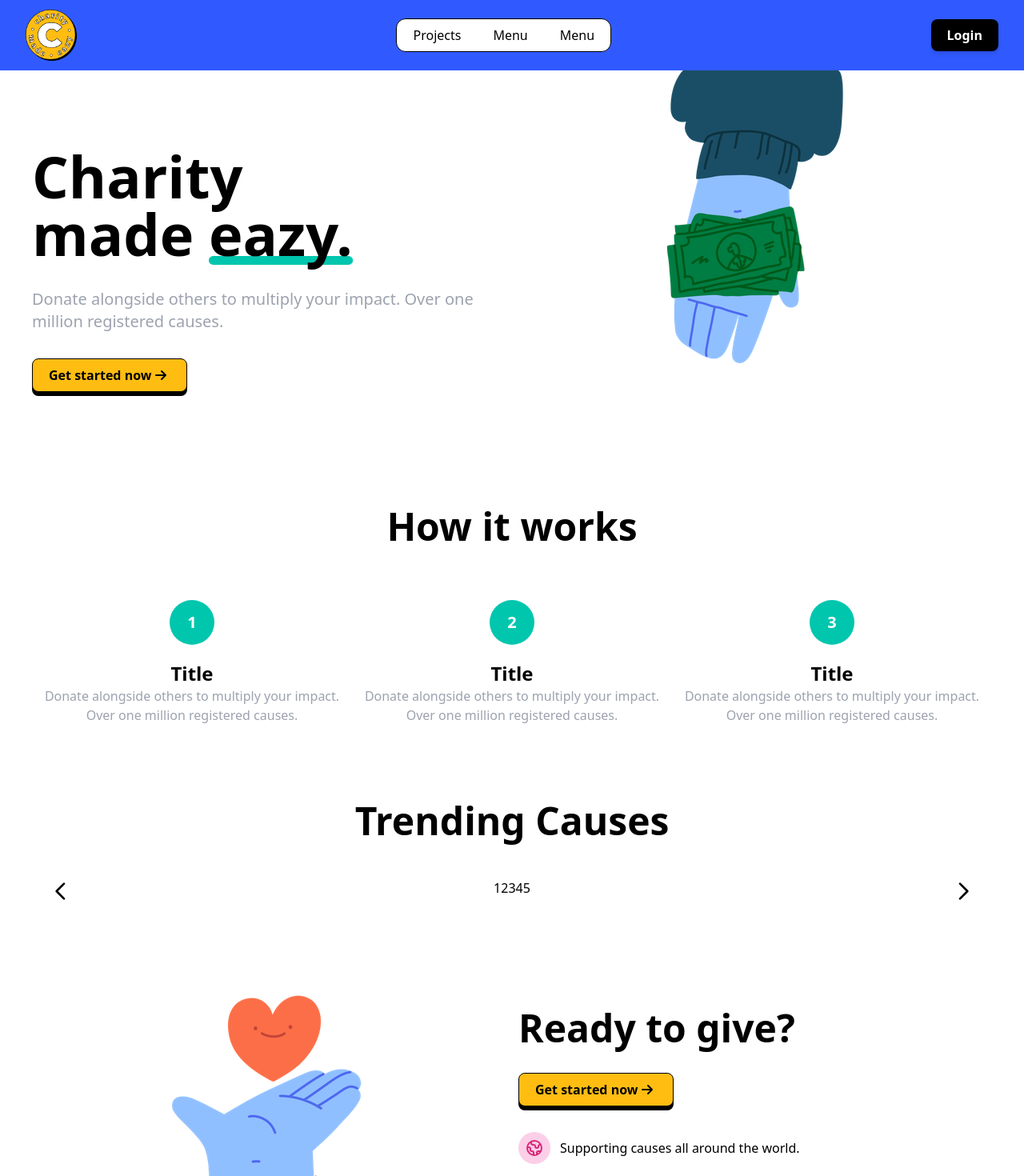
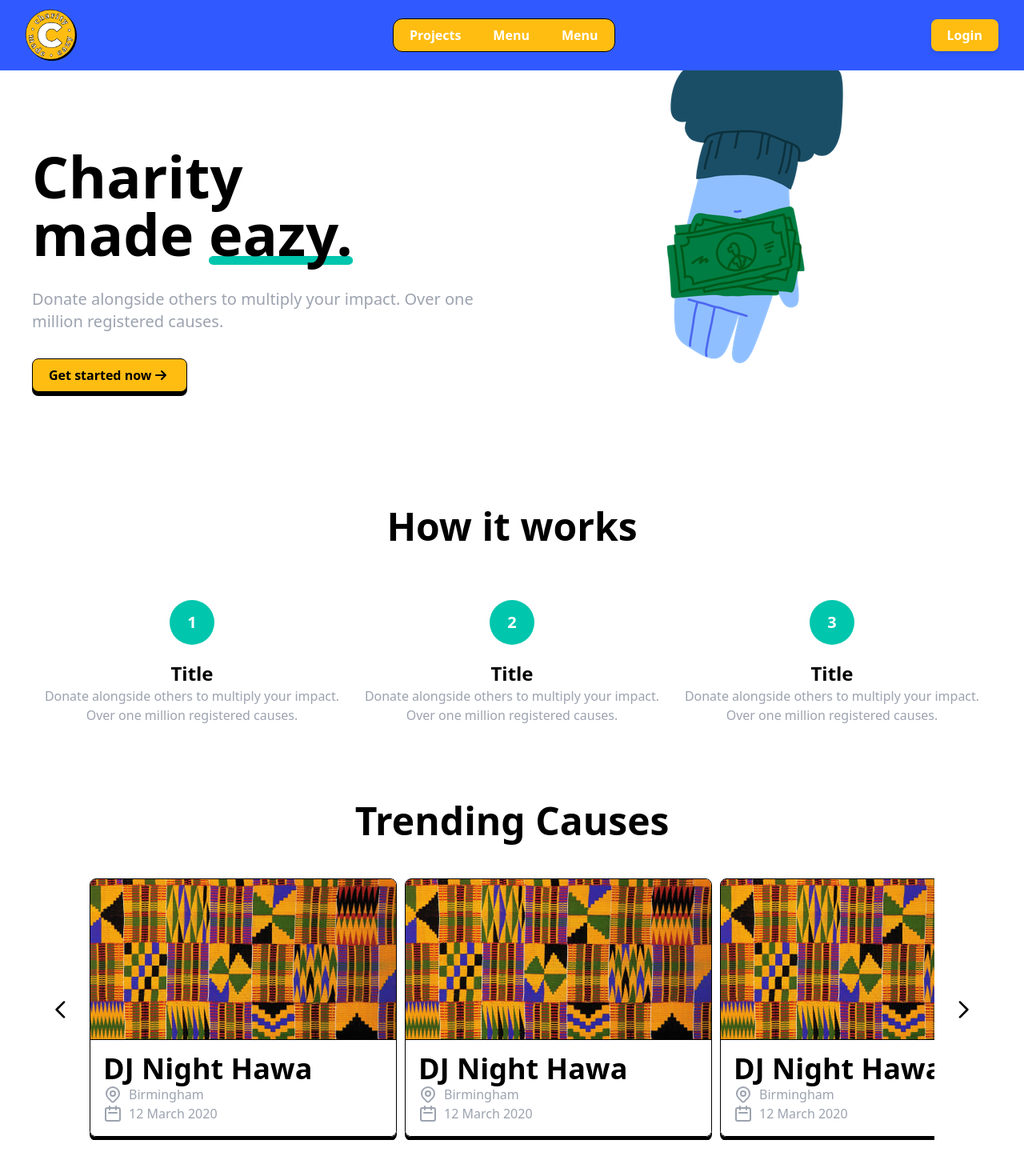
Before and after one commit to jrnesc/chariteazy, a React (Create React App) app in the folder frontend/: page / in a window 1280 px wide. Shown: the top 1470 px of the page at 80% size. Built offline with nearby package versions, Linux system fonts and the light colour scheme.

Commit message:
adding CSS font and color changes to nav menu bar

```diff
--- a/frontend/src/components/Header.jsx
+++ b/frontend/src/components/Header.jsx
@@ -8,12 +8,12 @@ const Header = (props) => {
           <Link to={{ pathname: "/" }}>
             <img src="images/logo.png" className="h-16 w-16" />
           </Link>
-          <div className="rounded-xl overflow-hidden border border-black bg-white hidden sm:block">
+          <div className="rounded-xl overflow-hidden border border-black bg-yello text-white font-bold hidden sm:block">
             <ul className="flex items-baseline">
               <li className="py-2 px-5">
                 <NavLink
                   to={{ pathname: "/projects" }}
-                  activeClassName="font-bold text-teel"
+                  activeClassName="font-bold text-black"
                 >
                   Projects
                 </NavLink>
@@ -27,7 +27,7 @@ const Header = (props) => {
             </ul>
           </div>
           <button
-            className="py-2 px-5 bg-black hover:bg-gray-700 focus:ring-gray-500 focus:ring-offset-gray-200 text-white transition ease-in duration-200 text-center text-base font-semibold shadow-md focus:outline-none focus:ring-2 focus:ring-offset-2 rounded-lg"
+            className="py-2 px-5 bg-yello hover:bg-yellow-500 focus:ring-gray-500 focus:ring-offset-gray-200 text-white transition ease-in duration-200 text-center text-base font-bold shadow-md focus:outline-none focus:ring-2 focus:ring-offset-2 rounded-lg"
             onClick={props.onLoginClick}
           >
             Login
@@ -35,7 +35,7 @@ const Header = (props) => {
         </div>
       </nav>
       <div className="fixed bottom-0 w-full z-10 sm:hidden">
-        <div className="rounded-t-xl overflow-hidden border border-black bg-white">
+        <div className="rounded-t-xl overflow-hidden border border-yello bg-yello">
           <ul className="flex items-baseline justify-between">
             <li className="py-2 px-5">
               <NavLink
--- a/frontend/src/pages/Home.jsx
+++ b/frontend/src/pages/Home.jsx
@@ -1,7 +1,16 @@
 import React from "react";
+import CauseCard from "../components/CauseCard";
 import HorizontalCardList from "../components/HorizontalCardList";
 
 const Home = () => {
+
+  const cards = [
+    <CauseCard />,
+    <CauseCard />,
+    <CauseCard />,
+    <CauseCard />,
+  ]
+
   return (
     <>
       <div
@@ -96,7 +105,7 @@ const Home = () => {
           Trending Causes
         </h2>
         <div className="mt-12">
-          <HorizontalCardList cards={[1, 2, 3, 4, 5]} />
+          <HorizontalCardList cards={cards} />
         </div>
       </div>
       <div className="grid grid-cols-1 md:grid-cols-2 gap-4 pt-12 mb-0 md:-mb-14">
```
